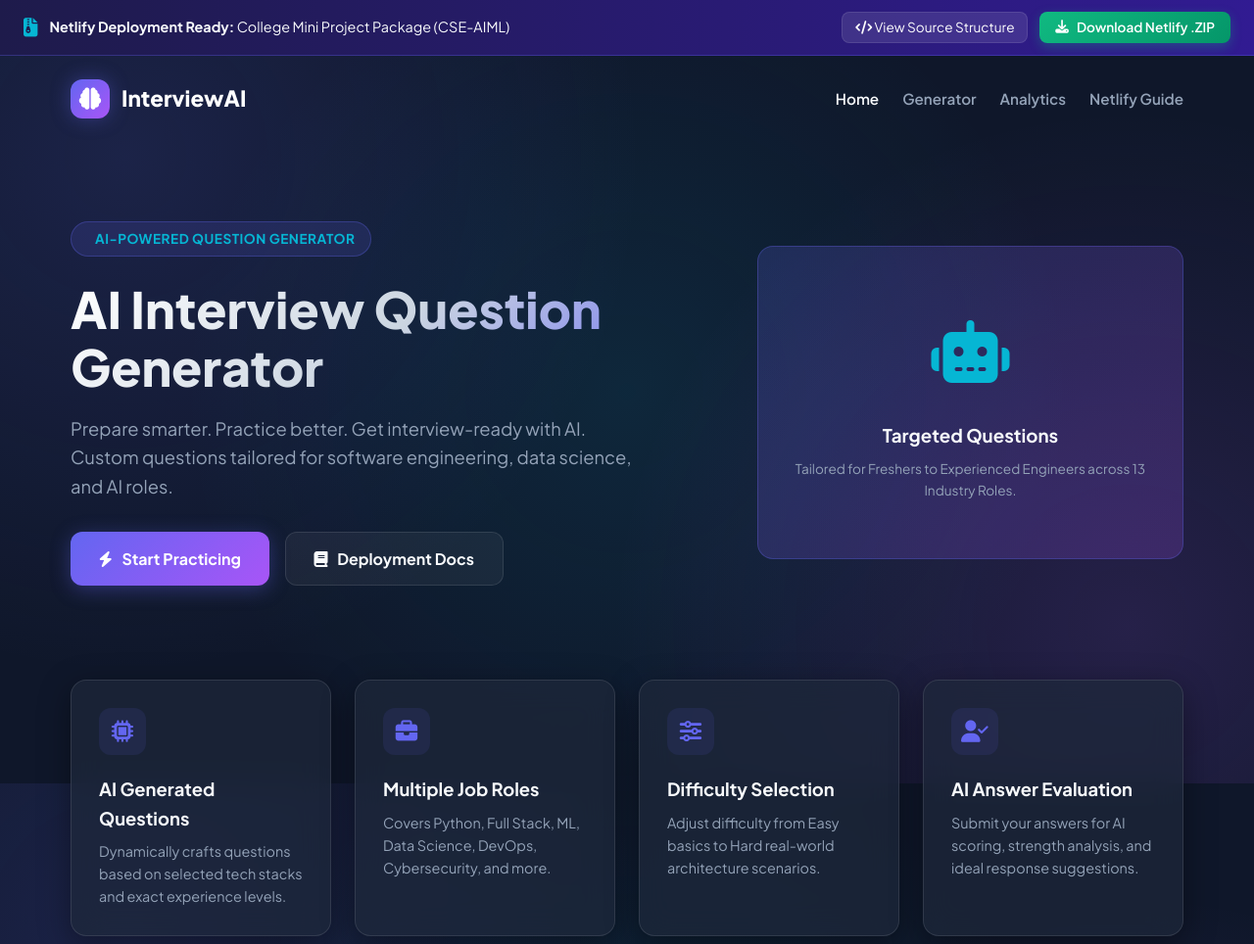
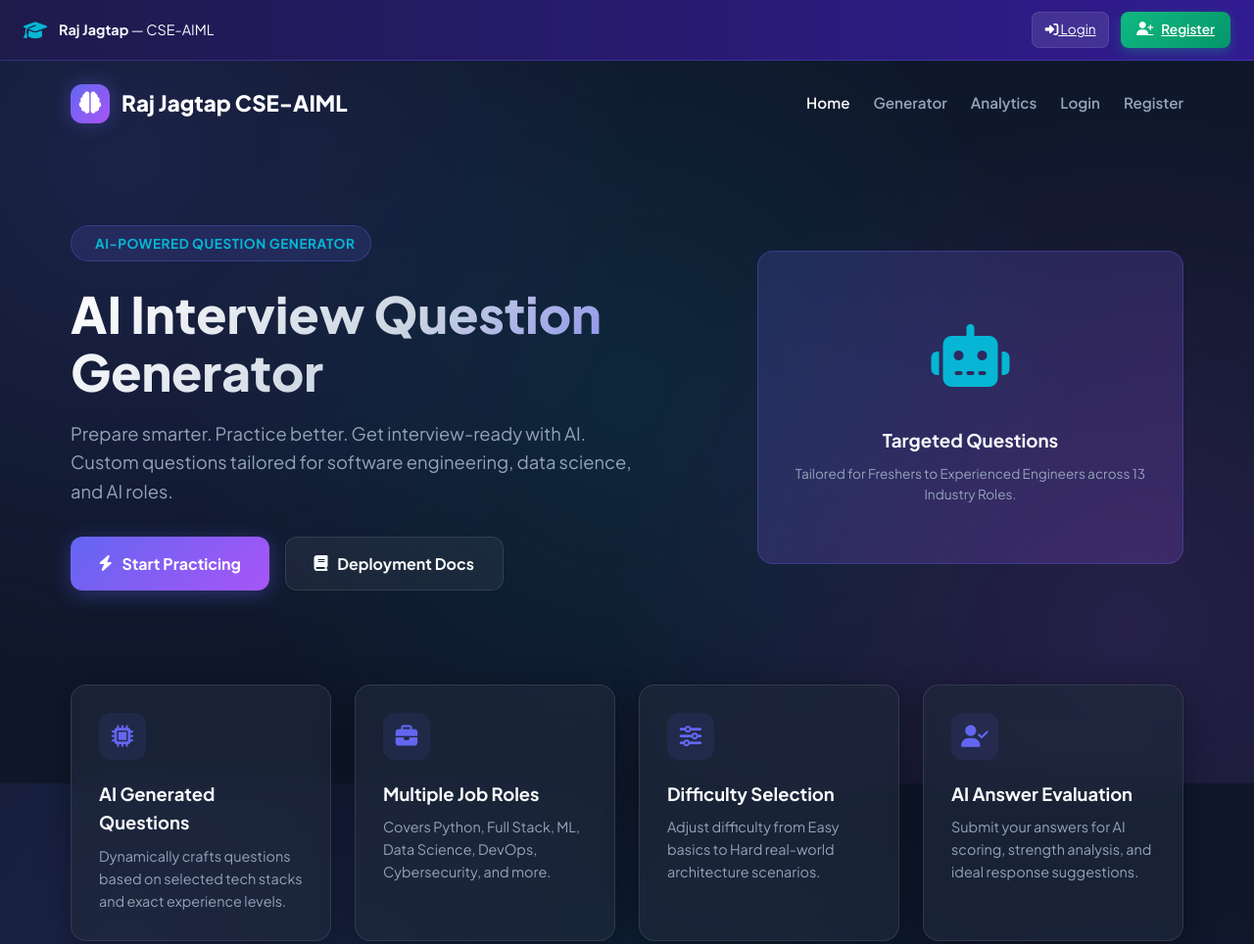
Before and after one commit to rajjagtap57574-cmyk/ai-interviewquestion-generator, a website: page index.html in a window 1280 px wide. Shown: the top 964 px of the page at 98% size. Drawn offline with Linux system fonts and the light colour scheme.

Commit message:
Replace deployment banner with project header bar

```diff
--- a/index.html
+++ b/index.html
@@ -13,29 +13,45 @@
 <body>
 
 
-  <!-- TOP DEPLOYMENT PACKAGER BANNER -->
-  <div class="exporter-banner">
-    <div class="exporter-info">
-      <i class="fa-solid fa-file-zipper"></i>
-      <span><strong>Netlify Deployment Ready:</strong> College Mini Project Package (CSE-AIML)</span>
-    </div>
-    <div class="export-btn-group">
-      <button class="btn-code-modal" id="viewCodeBtn"><i class="fa-solid fa-code"></i> View Source Structure</button>
-      <button class="btn-export" id="downloadZipBtn"><i class="fa-solid fa-download"></i> Download Netlify .ZIP</button>
-    </div>
+  <!-- PROJECT HEADER BAR -->
+<div class="exporter-banner">
+
+  <div class="exporter-info">
+    <i class="fa-solid fa-graduation-cap"></i>
+
+    <span>
+      <strong>Raj Jagtap</strong> — CSE-AIML
+    </span>
   </div>
+
+  <div class="export-btn-group">
+
+    <a href="login.html" class="btn-code-modal auth-top-btn">
+      <i class="fa-solid fa-right-to-bracket"></i>
+      Login
+    </a>
+
+    <a href="register.html" class="btn-export auth-top-btn">
+      <i class="fa-solid fa-user-plus"></i>
+      Register
+    </a>
+
+  </div>
+
+</div>
 
   <!-- NAVIGATION -->
   <header>
     <a href="#" class="logo">
       <div class="logo-icon"><i class="fa-solid fa-brain"></i></div>
-      <span>InterviewAI</span>
+   <span>Raj Jagtap CSE-AIML</span>
     </a>
     <nav>
       <a href="#hero" class="active">Home</a>
       <a href="#generator">Generator</a>
       <a href="#stats">Analytics</a>
-      <a href="#readme">Netlify Guide</a>
+      <a href="login.html">Login</a>
+<a href="register.html" class="nav-register">Register</a>
     </nav>
   </header>
 
```
